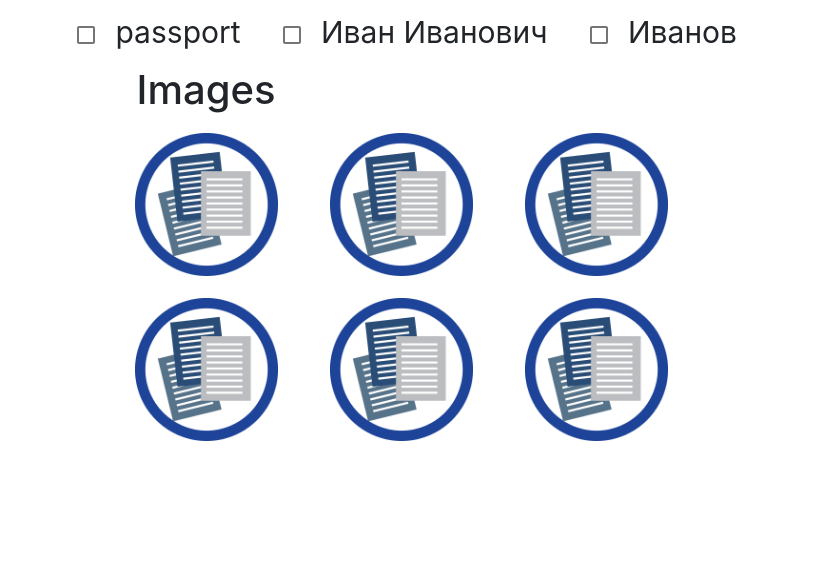
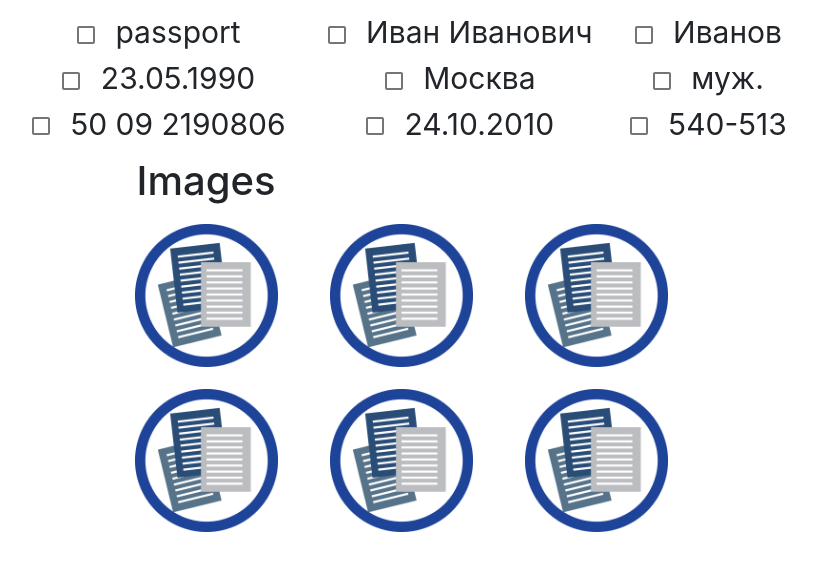
Before and after one commit to AleksandraMakhmutova/mobile_app_react, a React (Create React App) app in the folder client/: page /info/1 in a window 1280 px wide. Shown: the top 570 px of the page, without its empty margins (239-1055 px from the left). Built offline with nearby package versions, Linux system fonts and the light colour scheme.

Commit message:
for deploy on gitHubPages

```diff
--- a/client/package.json
+++ b/client/package.json
@@ -2,12 +2,14 @@
   "name": "client",
   "version": "0.1.0",
   "private": true,
+  "homepage": "https://aleksandramakhmutova.github.io/mobile_app_react/",
   "dependencies": {
     "@material-ui/core": "^4.11.3",
     "@testing-library/jest-dom": "^5.11.4",
     "@testing-library/react": "^11.1.0",
     "@testing-library/user-event": "^12.1.10",
     "classnames": "^2.2.6",
+    "gh-pages": "^3.1.0",
     "react": "^17.0.1",
     "react-dom": "^17.0.1",
     "react-router-dom": "^5.2.0",
@@ -19,7 +21,9 @@
     "start": "react-scripts start",
     "build": "react-scripts build",
     "test": "react-scripts test",
-    "eject": "react-scripts eject"
+    "eject": "react-scripts eject",
+    "deploy": "gh-pages -d build",
+    "predeploy": "npm run build"
   },
   "eslintConfig": {
     "extends": [
--- a/client/src/Components/InfoPage/InfoBox/index.js
+++ b/client/src/Components/InfoPage/InfoBox/index.js
@@ -5,6 +5,8 @@ import style from './style.module.css'
 function InfoBox({infoCard}) {
 const [checked, setChecked] = useState(infoCard);
 const position = Object.keys(checked[0])
+
+
 const handleChange = (event) => {
 	let {value} = event.target
   setChecked(prev=> prev.map(el=>{
@@ -14,7 +16,9 @@ if(key==value){
 }
 		}
 
-		})	)}
+		}))}
+
+
 	return (
 	<div id={style.respTable}>
 <div id={style.respTableCaption}>
@@ -44,9 +48,59 @@ if(key==value){
 				color="default"
         inputProps={{ 'aria-label': 'primary checkbox' }}
 /> {checked[0].surname.surname}</div>
-
 </div>
-
+<div className={style.respTableRow}>
+	<div className={style.tableBodyCell}>
+	<Checkbox
+        value={position[4]}
+        checked={checked[0].dateOfBirth.status}
+        onChange={handleChange}
+				color="default"
+        inputProps={{ 'aria-label': 'primary checkbox' }}
+/> {checked[0].dateOfBirth.dateOfBirth}</div>
+<div className={style.tableBodyCell}>
+	<Checkbox
+        value={position[5]}
+        checked={checked[0].placeOfBirth.status}
+        onChange={handleChange}
+				color="default"
+        inputProps={{ 'aria-label': 'primary checkbox' }}
+/> {checked[0].placeOfBirth.placeOfBirth}</div>
+<div className={style.tableBodyCell.tableBodyCell}>
+	<Checkbox
+        value={position[6]}
+        checked={checked[0].gender.status}
+        onChange={handleChange}
+				color="default"
+        inputProps={{ 'aria-label': 'primary checkbox' }}
+/> {checked[0].gender.gender}</div>
+</div>
+<div className={style.respTableRow}>
+	<div className={style.tableBodyCell}>
+	<Checkbox
+        value={position[7]}
+        checked={checked[0].serialNumber.status}
+        onChange={handleChange}
+				color="default"
+        inputProps={{ 'aria-label': 'primary checkbox' }}
+/> {checked[0].serialNumber.serialNumber}</div>
+<div className={style.tableBodyCell}>
+	<Checkbox
+        value={position[8]}
+        checked={checked[0].dateOfIssue.status}
+        onChange={handleChange}
+				color="default"
+        inputProps={{ 'aria-label': 'primary checkbox' }}
+/> {checked[0].dateOfIssue.dateOfIssue}</div>
+<div className={style.tableBodyCell.tableBodyCell}>
+	<Checkbox
+        value={position[9]}
+        checked={checked[0].departmentCode.status}
+        onChange={handleChange}
+				color="default"
+        inputProps={{ 'aria-label': 'primary checkbox' }}
+/> {checked[0].departmentCode.departmentCode}</div>
+</div>
 </div>
 </div>
 
--- a/client/src/Components/MainPage/ScrollPart/docList.js
+++ b/client/src/Components/MainPage/ScrollPart/docList.js
@@ -19,11 +19,11 @@ const docList = [
 		},
 		dateOfBirth: {
       status:false,
-      date:'23.05.1990'
+      dateOfBirth:'23.05.1990'
 		},
 		placeOfBirth: {
 			status:false,
-			place: 'Москва'
+			placeOfBirth: 'Москва'
 		},
 		gender: {
 			status:false,
@@ -39,7 +39,7 @@ const docList = [
 		},
 		departmentCode: {
 			status:false,
-			code:'540-513'
+			departmentCode:'540-513'
 		},
    registration: {
 		 status:false,
@@ -65,11 +65,11 @@ const docList = [
 		},
 		dateOfBirth: {
       status:false,
-      date:'23.05.1990'
+      dateOfBirth:'23.05.1990'
 		},
 		placeOfBirth: {
 			status:false,
-			place: 'Москва'
+			placeOfBirth: 'Москва'
 		},
 		gender: {
 			status:false,
@@ -85,7 +85,7 @@ const docList = [
 		},
 		departmentCode: {
 			status:false,
-			code:'540-513'
+			departmentCode:'540-513'
 		},
    registration: {
 		 status:false,
@@ -111,11 +111,11 @@ const docList = [
 		},
 		dateOfBirth: {
       status:false,
-      date:'23.05.1995'
+      dateOfBirth:'23.05.1995'
 		},
 		placeOfBirth: {
 			status:false,
-			place: 'Москва'
+			placeOfBirth: 'Москва'
 		},
 		gender: {
 			status:false,
@@ -131,100 +131,107 @@ const docList = [
 		},
 		departmentCode: {
 			status:false,
-			code:'540-513'
+			departmentCode:'540-513'
 		},
    registration: {
 		 status:false,
 		registration: "Москва, Варшавское шоссе, дом 5, кв. 25"
 	 }
 	}
+	,
+	{
+		id:{
+			status:false,
+			id: 4
+		},
+		document: {
+      status:false,
+			document: "passport"}
+		,
+		name: {
+      status:false,
+      name:"Игорь Алексеевич"
+		},
+		surname: {
+      status:false,
+      surname:"Иванов"
+		},
+		dateOfBirth: {
+      status:false,
+      dateOfBirth:'23.05.1967'
+		},
+		placeOfBirth: {
+			place: 'Москва',
+			placeOfBirth:false
+		},
+		gender: {
+			gender: 'муж.',
+			status:false
+		},
+		serialNumber: {
+			serialNumber:'50 09 2190557',
+			status:false
+		},
+    dateOfIssue: {
+			dateOfIssue:'24.10.2000',
+			status:false
+		},
+		departmentCode: {
+			code:'540-513',
+			departmentCode:false
+		},
+   registration: {
+		registration: "Москва, Варшавское шоссе, дом 5, кв. 25",
+		status:false
+	 }
+	},
+	{
+		id:{
+			status:false,
+			id: 5
+		},
+		document: {
+      status:false,
+			document: "passport"}
+		,
+		name: {
+      status:false,
+      name:"Ольга Константиновна"
+		},
+		surname: {
+      status:false,
+      surname:"Киршанова"
+		},
+		dateOfBirth: {
+      status:false,
+      dateOfBirth:'20.05.1939'
+		},
+		placeOfBirth: {
+			placeOfBirth:false,
+			placeOfBirth: 'Москва'
+		},
+		gender: {
+			status:false,
+			gender: 'жен.'
+		},
+		serialNumber: {
+			status:false,
+			serialNumber:'50 09 2190056'
+		},
+    dateOfIssue: {
+			status:false,
+			dateOfIssue:'24.10.2015'
+		},
+		departmentCode: {
+			status:false,
+			departmentCode:'540-513'
+		},
+   registration: {
+		status:false,
+		registration: "Москва, Варшавское шоссе, дом 5, кв. 25"
+	 }
+	}
 	// ,
-	// {
-	// 	id: 4,
-	// 	document: {
-  //     status:false,
-	// 		document: "passport"}
-	// 	,
-	// 	name: {
-  //     status:false,
-  //     name:"Игорь Алексеевич"
-	// 	},
-	// 	surname: {
-  //     status:false,
-  //     surname:"Иванов"
-	// 	},
-	// 	dateOfBirth: {
-  //     status:false,
-  //     date:'23.05.1967'
-	// 	},
-	// 	placeOfBirth: {
-	// 		place: 'Москва',
-	// 		status:false
-	// 	},
-	// 	gender: {
-	// 		gender: 'муж.',
-	// 		status:false
-	// 	},
-	// 	serialNumber: {
-	// 		serialNumber:'50 09 2190557',
-	// 		status:false
-	// 	},
-  //   dateOfIssue: {
-	// 		dateOfIssue:'24.10.2000',
-	// 		status:false
-	// 	},
-	// 	departmentCode: {
-	// 		code:'540-513',
-	// 		status:false
-	// 	},
-  //  registration: {
-	// 	registration: "Москва, Варшавское шоссе, дом 5, кв. 25",
-	// 	status:false
-	//  }
-	// },
-	// {
-	// 	id: 5,
-	// 	document: {
-  //     status:false,
-	// 		document: "passport"}
-	// 	,
-	// 	name: {
-  //     status:false,
-  //     name:"Ольга Константиновна"
-	// 	},
-	// 	surname: {
-  //     status:false,
-  //     surname:"Киршанова"
-	// 	},
-	// 	dateOfBirth: {
-  //     status:false,
-  //     date:'20.05.1939'
-	// 	},
-	// 	placeOfBirth: {
-	// 		place: 'Москва',
-	// 		status:false
-	// 	},
-	// 	gender: {
-	// 		gender: 'жен.',
-	// 		status:false
-	// 	},
-	// 	serialNumber: {
-	// 		serialNumber:'50 09 2190056',
-	// 		status:false
-	// 	},
-  //   dateOfIssue: {
-	// 		dateOfIssue:'24.10.2015',
-	// 		status:false
-	// 	},
-	// 	departmentCode: {
-	// 		code:'540-513',
-	// 		status:false
-	// 	},
-  //  registration: {
-	// 	registration: "Москва, Варшавское шоссе, дом 5, кв. 25",
-	// 	status:false
-	//  }
-	// },
 	// {
 	// 	id: 6,
 	// 	document: {
```
Also changed, not shown: 1 other file (tests, documents, lock files or other folders).
